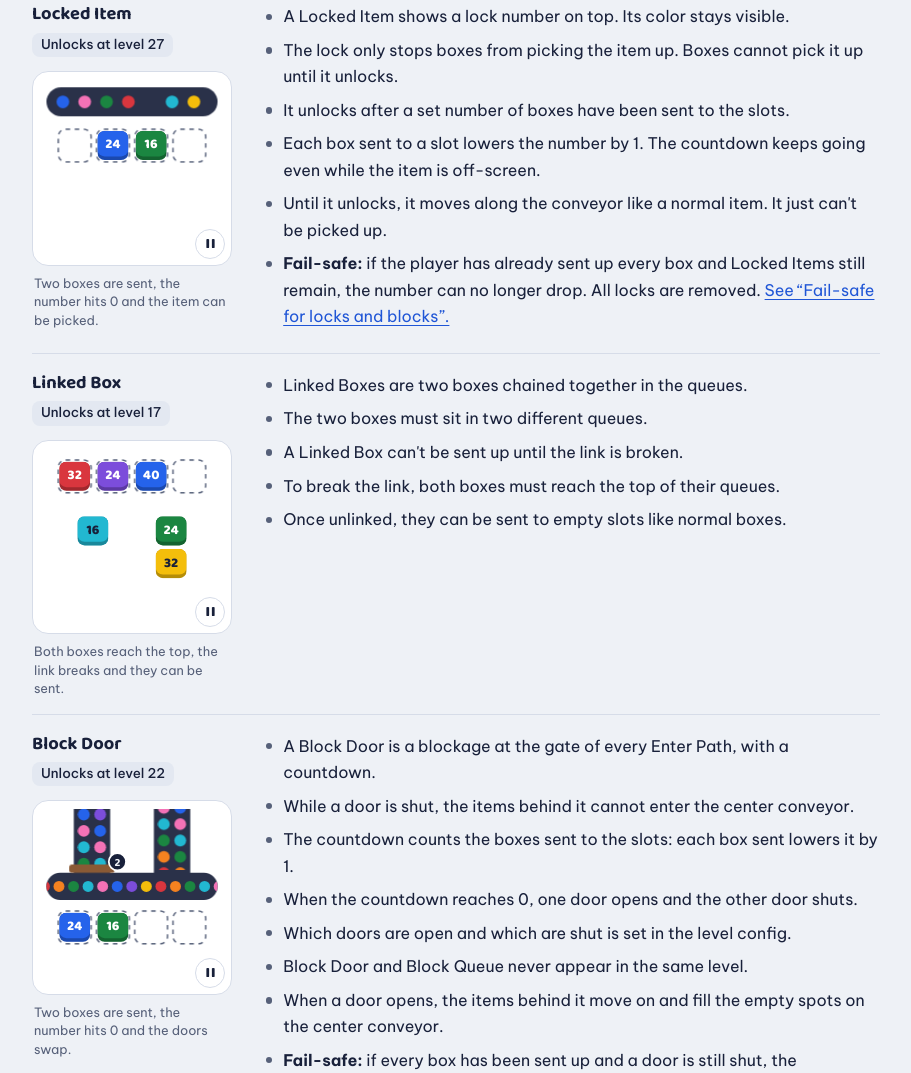
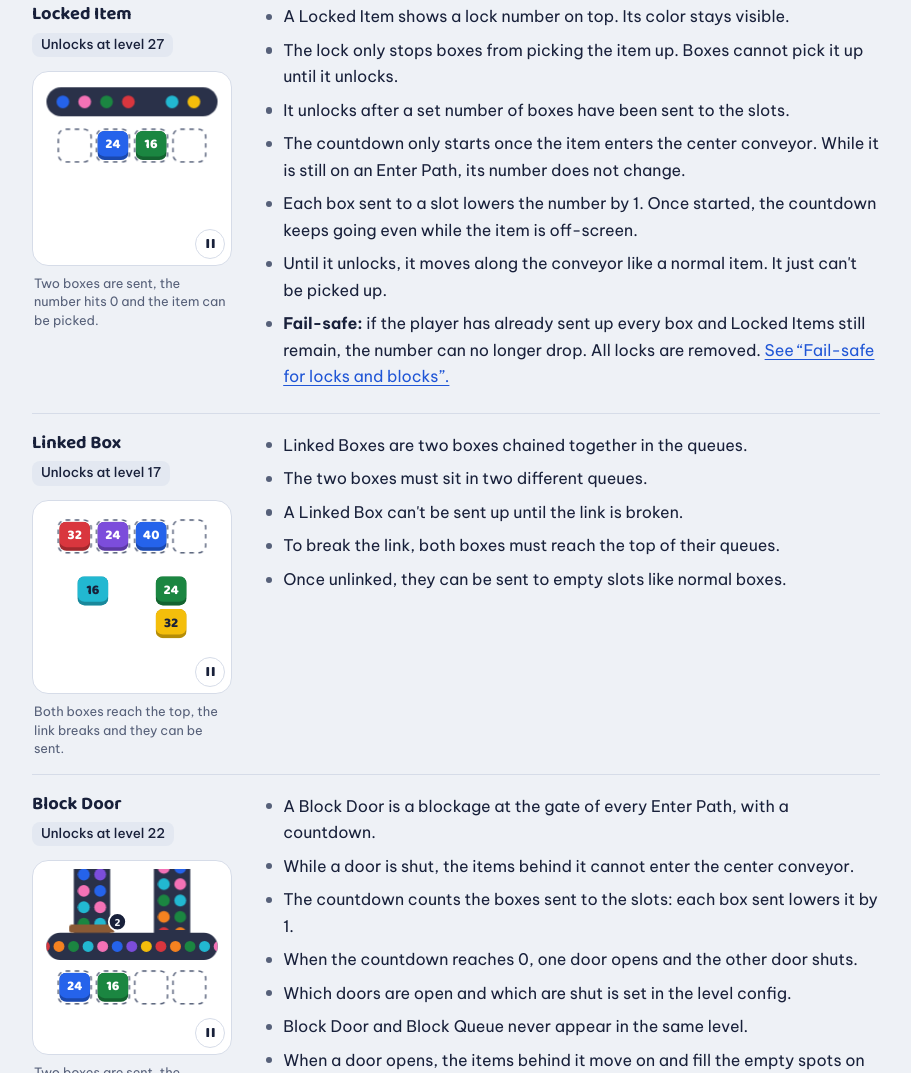
Before and after one commit to hvtanh07/Caps-Sort-GDD, a plain HTML site: page index.html in a window 1280 px wide. Shown: the part 5150-6223 px from the top of the page, without its empty margins (336-1247 px from the left). Drawn offline with Linux system fonts and the light colour scheme.

Commit message:
update logic

```diff
--- a/index.html
+++ b/index.html
@@ -875,8 +875,10 @@ function view(l){
       t(`A Locked Item shows a lock number on top. Its color stays visible.`,`Vật phẩm bị khóa hiện một con số phía trên. Màu của vật phẩm vẫn nhìn thấy được.`),
       t(`The lock only stops boxes from picking the item up. Boxes cannot pick it up until it unlocks.`,`Khóa chỉ ngăn hộp nhặt vật phẩm này. Khi chưa mở khóa, hộp không thể nhặt nó.`),
       t(`It unlocks after a set number of boxes have been sent to the slots.`,`Vật phẩm mở khóa sau khi người chơi đưa đủ số hộp lên ô.`),
-      t(`Each box sent to a slot lowers the number by 1. The countdown keeps going even while the item is off-screen.`,
-        `Mỗi hộp được đưa lên ô thì con số giảm đi 1. Con số vẫn tiếp tục giảm kể cả khi vật phẩm không nằm trong màn hình.`),
+      t(`The countdown only starts once the item enters the center conveyor. While it is still on an Enter Path, its number does not change.`,
+        `Con số chỉ bắt đầu đếm khi vật phẩm đã vào băng chuyền trung tâm. Khi vật phẩm còn ở trên Đường vào, con số giữ nguyên.`),
+      t(`Each box sent to a slot lowers the number by 1. Once started, the countdown keeps going even while the item is off-screen.`,
+        `Mỗi hộp được đưa lên ô thì con số giảm đi 1. Khi đã bắt đầu, con số vẫn tiếp tục giảm kể cả khi vật phẩm không nằm trong màn hình.`),
       t(`Until it unlocks, it moves along the conveyor like a normal item. It just can't be picked up.`,
         `Trước khi mở khóa, vật phẩm vẫn chạy trên băng chuyền như bình thường, chỉ là chưa nhặt được.`),
       fsLine(`if the player has already sent up every box and Locked Items still remain, the number can no longer drop. All locks are removed.`,
@@ -914,6 +916,8 @@ function view(l){
         `Khi còn bị khóa, hộp không thể được đưa lên ô, kể cả khi đã lên tới hàng đầu.`),
       t(`The lock works like the Locked Item's: each box sent to a slot lowers the number by 1.`,
         `Khóa hoạt động giống Vật phẩm bị khóa: mỗi hộp được đưa lên ô thì con số giảm đi 1.`),
+      t(`The countdown only starts once the box reaches the front row. Boxes sent before that do not count.`,
+        `Con số chỉ bắt đầu đếm khi hộp đã lên tới hàng đầu. Các hộp được đưa lên trước đó không được tính.`),
       t(`When the number reaches 0, the box unlocks and can be sent up like a normal box.`,
         `Khi con số về 0, hộp mở khóa và được đưa lên ô như hộp thường.`),
       fsLine(`if boxes are still waiting in the queues but none in the front row can be sent up (for example, every front-row box is a Locked Box), the numbers can no longer drop. All locks are removed.`,
@@ -1242,6 +1246,13 @@ function view(l){
   /* ===== 8. Change note ===== */
   const day=(title,body)=>`<div class="sub"><h3><span>${title}</span></h3>${body}</div>`;
   B['change-note']=`<p class="sec-intro">${t('Changes made to this GDD, newest day first.','Các thay đổi của tài liệu này, ngày mới nhất ở trên cùng.')}</p>`+
+    day(t('22 October 2026','Ngày 22 tháng 10, 2026'),
+      ent(t('Elements','Yếu tố đặc biệt'),ul([
+        t(`Locked Item: the countdown only starts once the item enters the center conveyor.`,
+          `Vật phẩm bị khóa: con số chỉ bắt đầu đếm khi vật phẩm đã vào băng chuyền trung tâm.`),
+        t(`Locked Box: the countdown only starts once the box reaches the front row.`,
+          `Hộp bị khóa: con số chỉ bắt đầu đếm khi hộp đã lên tới hàng đầu.`)
+      ])))+
     day(t('21 October 2026','Ngày 21 tháng 10, 2026'),
       ent(t('Tutorial','Hướng dẫn'),ul([
         t(`Locked Box popup changed to “Send boxes to the slot / to unlock the box.”`,`Popup của Hộp bị khóa đổi thành “Send boxes to the slot / to unlock the box.”`)
```
